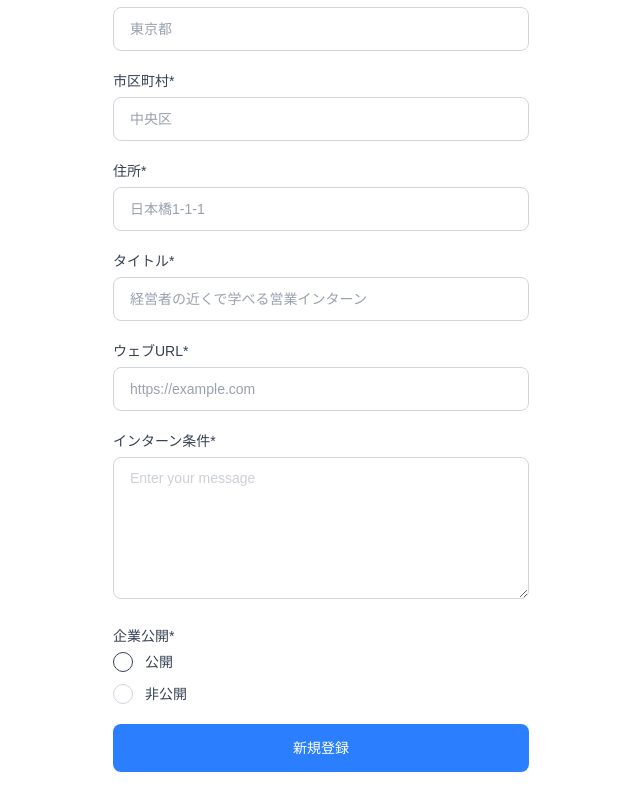
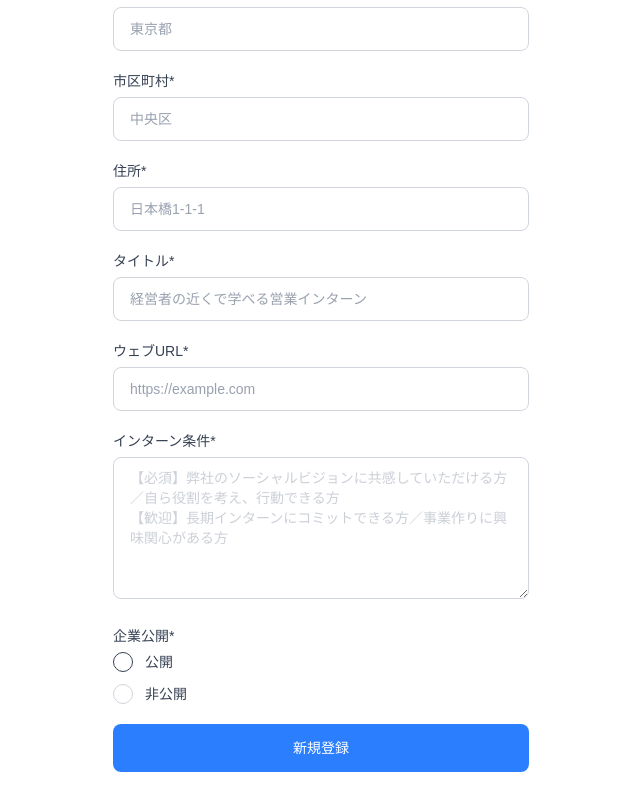
Before and after one commit to ukigumo-shiina3/intern-matching-web, a Next.js app: page /company/signup in a window 1280 px wide. Shown: the part 441-1234 px from the top of the page, without its empty margins (319-959 px from the left). Built offline with nearby package versions, Linux system fonts and the light colour scheme; no server answers.

Commit message:
refactor: 💡 placeholderの文章変更

```diff
--- a/src/app/company/signup/page.tsx
+++ b/src/app/company/signup/page.tsx
@@ -134,6 +134,8 @@ export default function SignUp(): React.JSX.Element {
                       value={message}
                       onChange={(value) => setMessage(value)}
                       rows={6}
+                      placeholder={`【必須】弊社のソーシャルビジョンに共感していただける方／自ら役割を考え、行動できる方
+【歓迎】長期インターンにコミットできる方／事業作りに興味関心がある方`}
                     />
                   </div>
                   <div className="sm:col-span-1">
```
